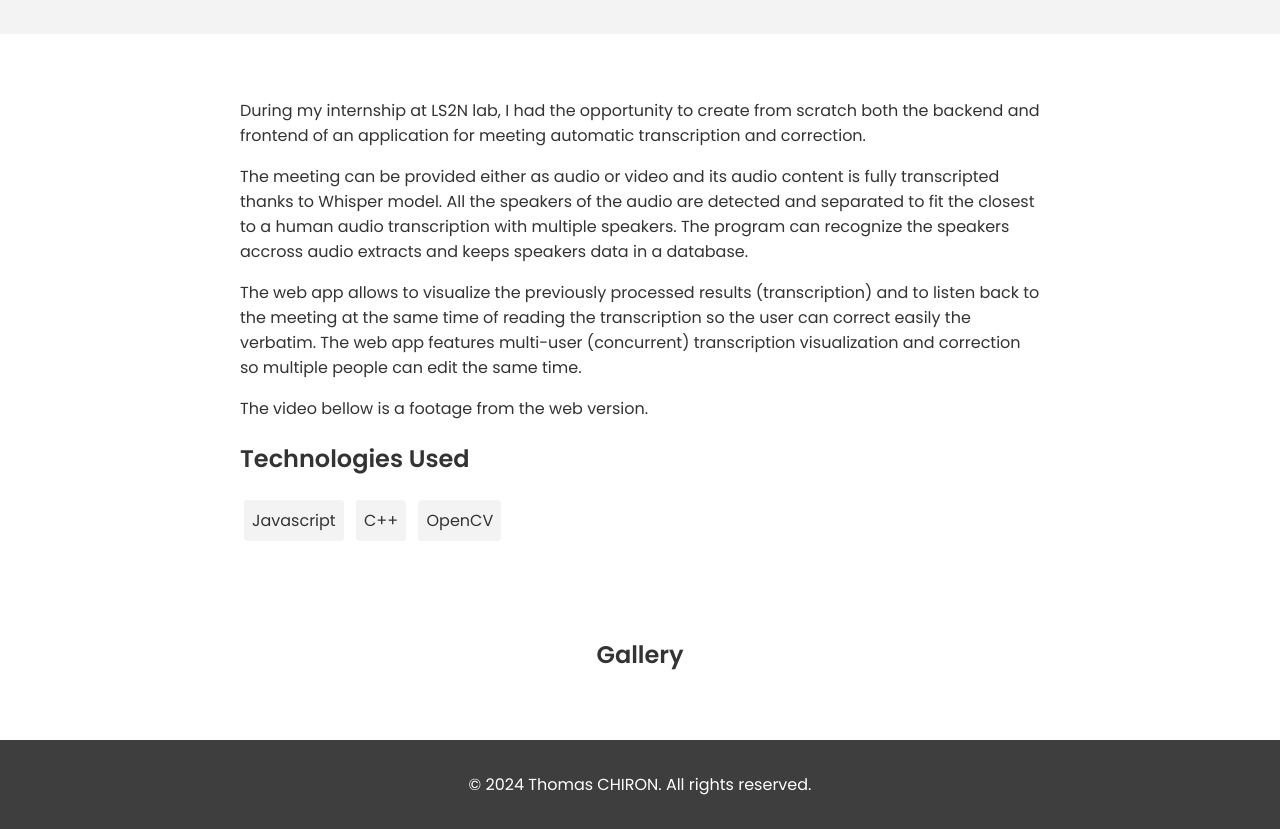
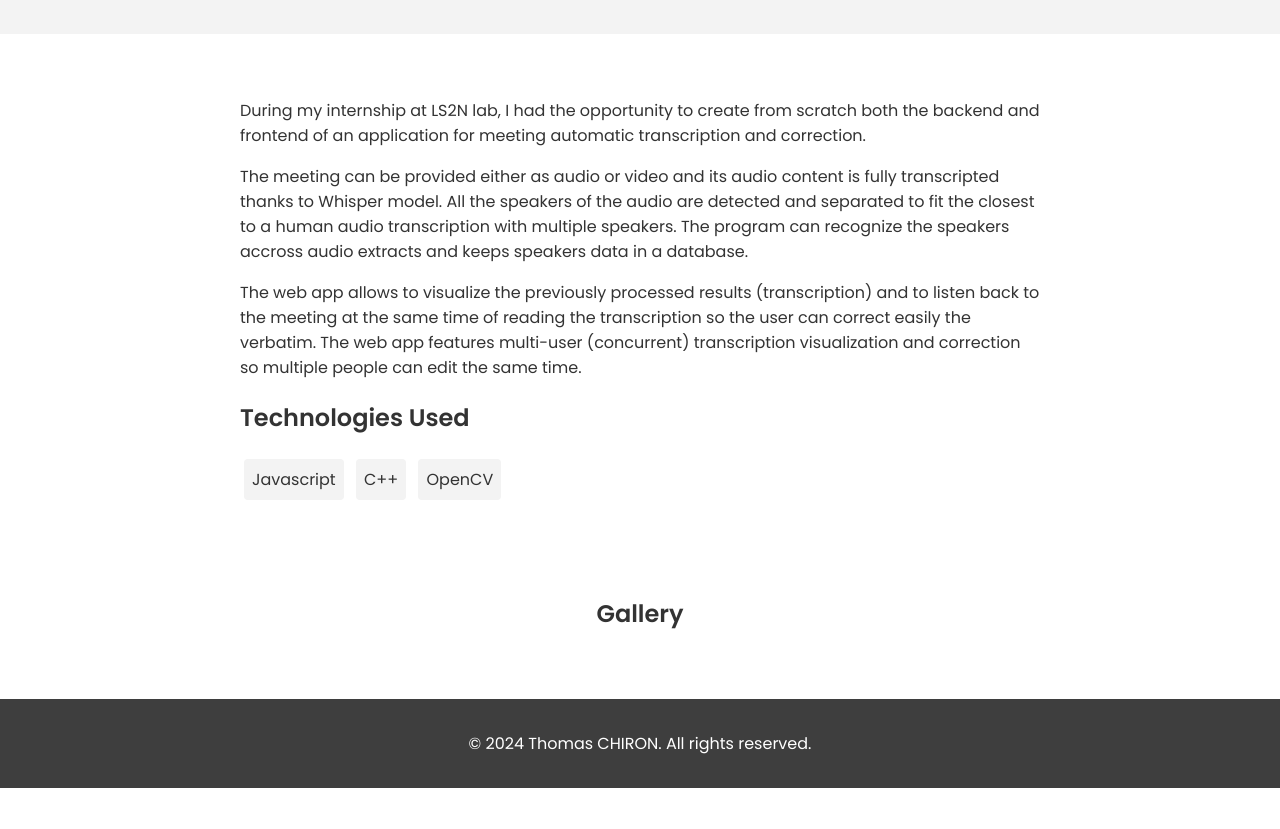
Before and after one commit to ThomasChiron/portfolio, a plain HTML site: page projects/verbatim.html in a window 1280 px wide. Shown: the part 121-950 px from the top of the page. After the commit the page ends 909 px from the top, so only its background shows below. Drawn offline with Linux system fonts and the light colour scheme.

```diff
--- a/projects/verbatim.html
+++ b/projects/verbatim.html
@@ -28,9 +28,6 @@
       The web app allows to visualize the previously processed results (transcription) and to listen back to the meeting at the same time of reading the transcription so the user can correct easily the verbatim. The web app features multi-user (concurrent) transcription visualization and correction so multiple people can edit the same time.
     </p>
 
-    <p>
-      The video bellow is a footage from the web version.
-    </p>
     <h2>Technologies Used</h2>
     <ul class="tech-list">
       <li>Javascript</li>
```
Also changed, not shown: index.html (+1 -1 lines), projects/cars.html (+1 -1 lines).
